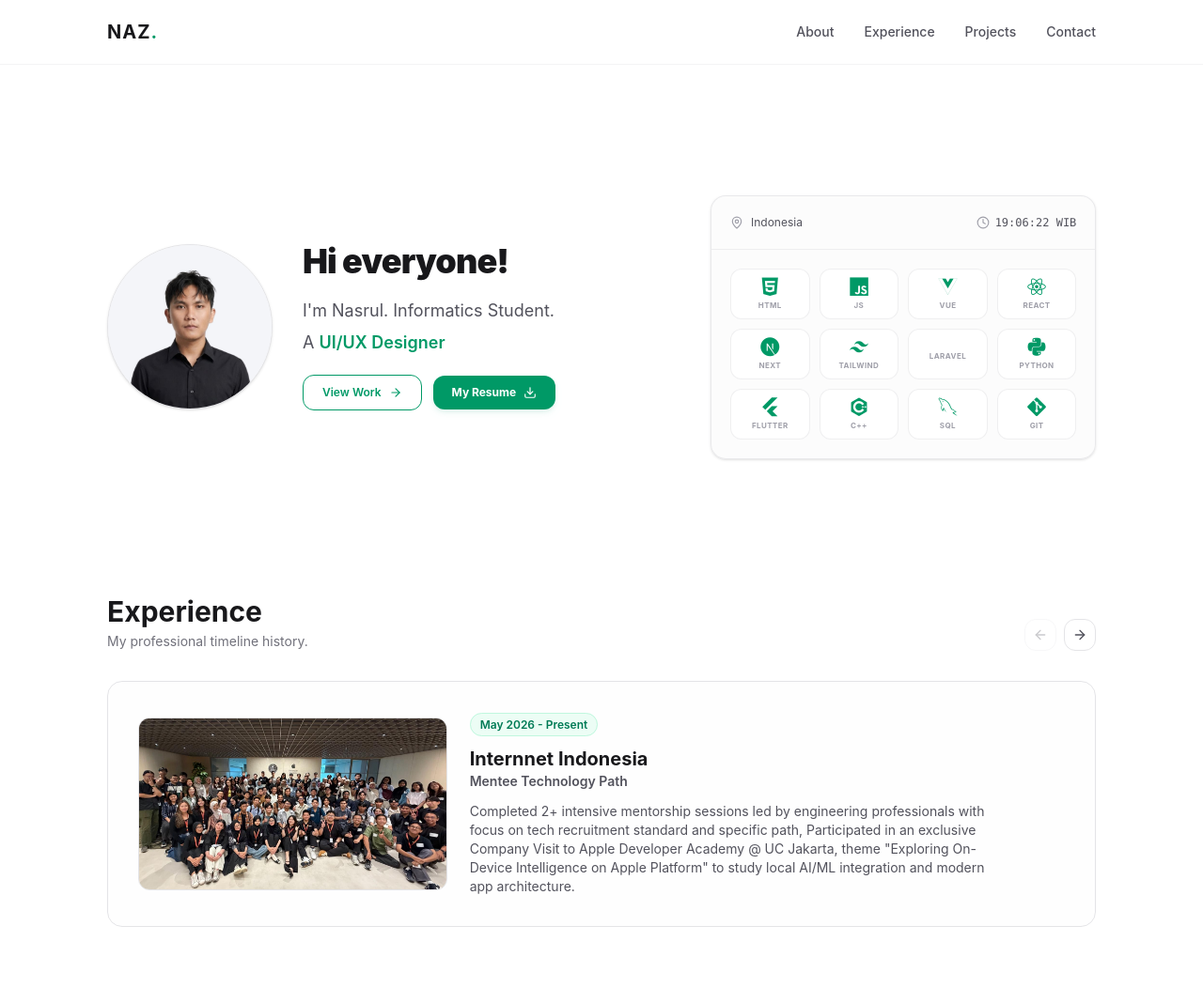
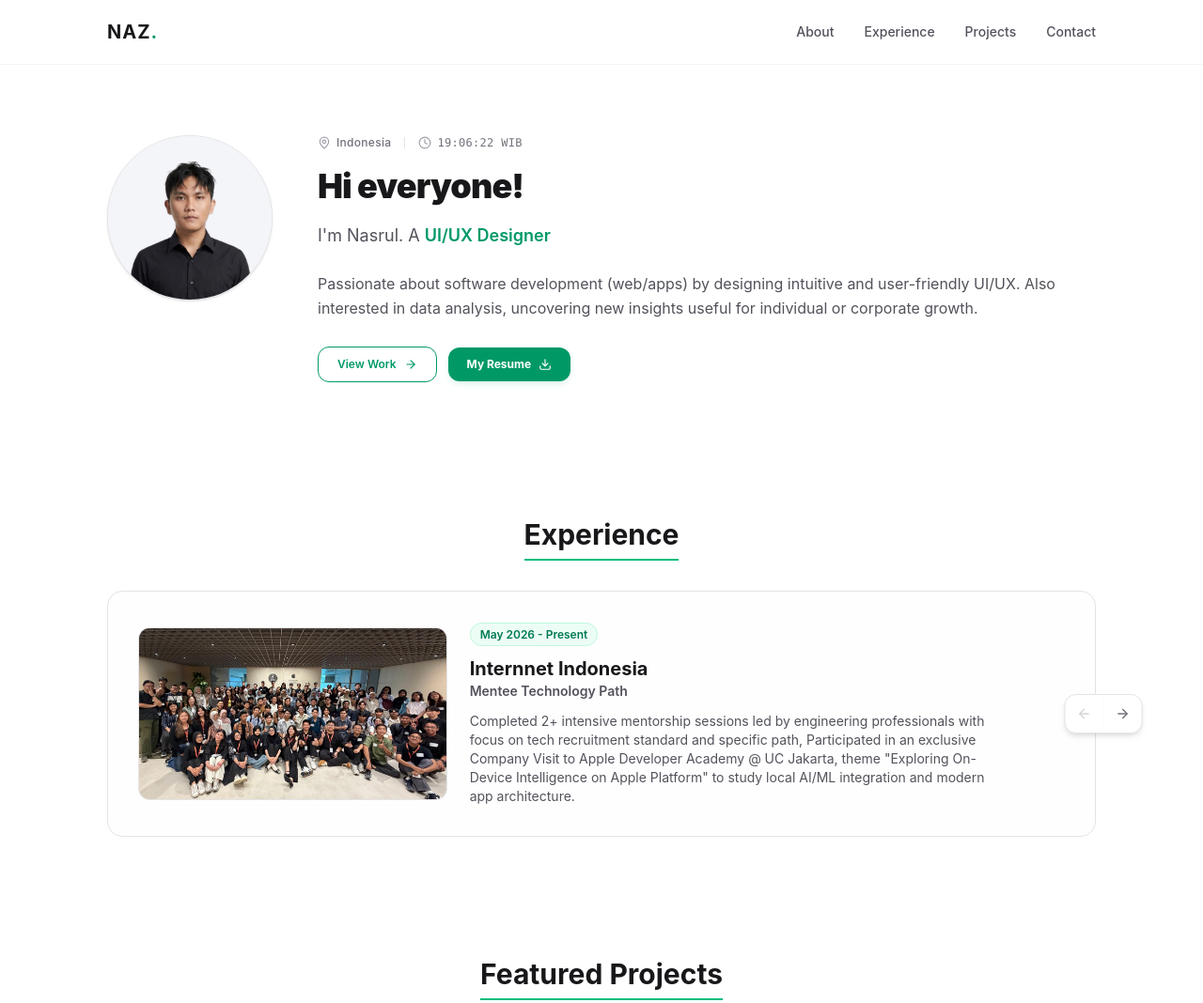
Before and after one commit to code-naz/responsive-portfolio, a website: page index.html in a window 1280 px wide. Shown: the top 1068 px of the page at 94% size. Drawn offline with nearby package versions, Linux system fonts and the light colour scheme; files that its build step writes are made by us from their sources.

Commit message:
update: fix layouting 2nd version

```diff
--- a/index.html
+++ b/index.html
@@ -37,29 +37,51 @@
   <!-- MAIN WRAPPER -->
   <main class="max-w-275 mx-auto px-6 space-y-20 md:space-y-32 pt-0 md:pt-12">
 
-    <!-- ABOUT SECTION (Mobile padding adjusted perfectly to pt-15) -->
-    <section id="about" class="pt-15 md:pt-40 pb-4 space-y-12 scroll-reveal">
-      <div class="grid grid-cols-1 lg:grid-cols-12 gap-12 items-center">
+    <!-- HERO SECTION -->
+    <section id="about" class="pt-12 md:pt-24 pb-4 scroll-reveal">
+      <div class="w-full space-y-12">
 
-        <!-- Left Profile Column -->
-        <div class="flex flex-col sm:flex-row items-center sm:items-start gap-6 md:gap-8 w-full lg:col-span-7">
-          <div class="relative w-40 h-40 md:w-44 md:h-44 shrink-0 mx-auto sm:mx-0">
+        <!-- Top Row Container: Profile and Content Text Column Side-by-Side -->
+        <div class="flex flex-col sm:flex-row items-center sm:items-start gap-8 md:gap-12 w-full">
+
+          <!-- Left Side: Circular Profile Image Frame -->
+          <div class="relative w-40 h-40 md:w-44 md:h-44 shrink-0">
             <div class="w-full h-full rounded-full bg-zinc-50 border border-zinc-200 flex items-center justify-center overflow-hidden shadow-sm">
               <img src="assets/images/profile.jpg" alt="Naz" class="w-full h-full object-cover">
             </div>
           </div>
 
-          <div class="space-y-5 text-center sm:text-left grow">
+          <!-- Right Side: Text Content, Role Metrics & Action Controls -->
+          <div class="space-y-5 text-center sm:text-left grow w-full">
+
+            <!-- Metadata Location & Clock -->
+            <div class="flex items-center justify-center sm:justify-start gap-3.5 text-xs text-zinc-500 font-medium tracking-wide select-none">
+              <div class="flex items-center gap-1.5">
+                <i data-lucide="map-pin" class="w-3.5 h-3.5 text-zinc-400"></i>
+                <span>Indonesia</span>
+              </div>
+              <span class="w-px h-3 bg-zinc-200"></span>
+              <div class="font-mono flex items-center gap-1.5">
+                <i data-lucide="clock" class="w-3.5 h-3.5 text-zinc-400"></i>
+                <span id="dashboard-clock">00:00:00 WIB</span>
+              </div>
+            </div>
+
             <h1 class="text-4xl font-black text-zinc-900 tracking-tight leading-none">Hi everyone!</h1>
 
+            <!-- Professional Role String Layout -->
             <div class="text-zinc-600 text-base md:text-lg leading-relaxed font-normal">
-              <p>I'm Nasrul. Informatics Student.</p>
-              <p class="min-h-12 sm:min-h-0 mt-1">
-                A <span id="typewriter" class="text-emerald-600 font-semibold border-r-2 border-emerald-600/80 pr-1 cursor-blink"></span>
+              <p>
+                I'm Nasrul. A <span id="typewriter" class="text-emerald-600 font-semibold border-r-2 border-emerald-600/80 pr-1 cursor-blink"></span>
               </p>
             </div>
 
-            <div class="flex flex-row justify-center sm:justify-start gap-3 items-center w-full max-w-xs sm:max-w-none mx-auto">
+            <!-- Summary Text Paragraph (Constrained on mobile to max-w-xs to line up perfectly with the buttons) -->
+            <p class="text-zinc-600 text-sm md:text-base leading-relaxed max-w-xs sm:max-w-full mx-auto sm:mx-0 pt-1 text-justify sm:text-left">
+              Passionate about software development (web/apps) by designing intuitive and user-friendly UI/UX. Also interested in data analysis, uncovering new insights useful for individual or corporate growth.
+            </p>
+
+            <div class="flex flex-row justify-center sm:justify-start gap-3 items-center w-full max-w-xs sm:max-w-none mx-auto pt-2">
               <a href="#experience" class="flex-1 sm:flex-initial border border-emerald-600 text-emerald-600 hover:bg-emerald-50 px-5 py-2.5 rounded-xl font-semibold text-xs inline-flex items-center justify-center gap-2 group select-none active:scale-95 transition-all duration-150 whitespace-nowrap">
                 View Work
                 <i data-lucide="arrow-right" class="w-3.5 h-3.5 group-hover:translate-x-1 transition-transform duration-200"></i>
@@ -71,99 +93,22 @@
               </a>
             </div>
           </div>
+
         </div>
 
-        <!-- Right Column: BENTO BOX -->
-        <div class="w-full lg:col-span-5 scroll-reveal delay-100">
-          <div class="bg-zinc-50/60 border border-zinc-200/80 rounded-2xl shadow-sm backdrop-blur-sm overflow-hidden">
-
-            <!-- Metadata Location & Clock -->
-            <div class="grid grid-cols-2 gap-4 text-xs p-5 border-b border-zinc-200/60">
-              <div class="flex items-center gap-2 text-zinc-600">
-                <i data-lucide="map-pin" class="w-3.5 h-3.5 text-zinc-400"></i>
-                <span>Indonesia</span>
-              </div>
-              <div class="text-zinc-600 font-mono text-right flex items-center justify-end gap-1.5">
-                <i data-lucide="clock" class="w-3.5 h-3.5 text-zinc-400"></i>
-                <span id="dashboard-clock">00:00:00 WIB</span>
-              </div>
-            </div>
-
-            <!-- Core Tech Grid -->
-            <div class="p-5">
-              <div class="grid grid-cols-4 gap-2.5 select-none">
-                <div class="flex flex-col items-center justify-center text-center p-2 rounded-xl bg-white border border-zinc-200/60 hover:border-emerald-500/50 transition-colors duration-150 group/tech">
-                  <i class="devicon-html5-plain text-xl text-emerald-600"></i>
-                  <span class="text-[8px] font-bold text-zinc-400 mt-1 tracking-wider uppercase">HTML</span>
-                </div>
-                <div class="flex flex-col items-center justify-center text-center p-2 rounded-xl bg-white border border-zinc-200/60 hover:border-emerald-500/50 transition-colors duration-150 group/tech">
-                  <i class="devicon-javascript-plain text-xl text-emerald-600"></i>
-                  <span class="text-[8px] font-bold text-zinc-400 mt-1 tracking-wider uppercase">JS</span>
-                </div>
-                <div class="flex flex-col items-center justify-center text-center p-2 rounded-xl bg-white border border-zinc-200/60 hover:border-emerald-500/50 transition-colors duration-150 group/tech">
-                  <i class="devicon-vuejs-plain text-xl text-emerald-600"></i>
-                  <span class="text-[8px] font-bold text-zinc-400 mt-1 tracking-wider uppercase">Vue</span>
-                </div>
-                <div class="flex flex-col items-center justify-center text-center p-2 rounded-xl bg-white border border-zinc-200/60 hover:border-emerald-500/50 transition-colors duration-150 group/tech">
-                  <i class="devicon-react-original text-xl text-emerald-600"></i>
-                  <span class="text-[8px] font-bold text-zinc-400 mt-1 tracking-wider uppercase">React</span>
-                </div>
-                <div class="flex flex-col items-center justify-center text-center p-2 rounded-xl bg-white border border-zinc-200/60 hover:border-emerald-500/50 transition-colors duration-150 group/tech">
-                  <i class="devicon-nextjs-plain text-xl text-emerald-600"></i>
-                  <span class="text-[8px] font-bold text-zinc-400 mt-1 tracking-wider uppercase">Next</span>
-                </div>
-                <div class="flex flex-col items-center justify-center text-center p-2 rounded-xl bg-white border border-zinc-200/60 hover:border-emerald-500/50 transition-colors duration-150 group/tech">
-                  <i class="devicon-tailwindcss-plain text-xl text-emerald-600"></i>
-                  <span class="text-[8px] font-bold text-zinc-400 mt-1 tracking-wider uppercase">Tailwind</span>
-                </div>
-                <div class="flex flex-col items-center justify-center text-center p-2 rounded-xl bg-white border border-zinc-200/60 hover:border-emerald-500/50 transition-colors duration-150 group/tech">
-                  <i class="devicon-laravel-original text-xl text-emerald-600"></i>
-                  <span class="text-[8px] font-bold text-zinc-400 mt-1 tracking-wider uppercase">Laravel</span>
-                </div>
-                <div class="flex flex-col items-center justify-center text-center p-2 rounded-xl bg-white border border-zinc-200/60 hover:border-emerald-500/50 transition-colors duration-150 group/tech">
-                  <i class="devicon-python-plain text-xl text-emerald-600"></i>
-                  <span class="text-[8px] font-bold text-zinc-400 mt-1 tracking-wider uppercase">Python</span>
-                </div>
-                <div class="flex flex-col items-center justify-center text-center p-2 rounded-xl bg-white border border-zinc-200/60 hover:border-emerald-500/50 transition-colors duration-150 group/tech">
-                  <i class="devicon-flutter-plain text-xl text-emerald-600"></i>
-                  <span class="text-[8px] font-bold text-zinc-400 mt-1 tracking-wider uppercase">Flutter</span>
-                </div>
-                <div class="flex flex-col items-center justify-center text-center p-2 rounded-xl bg-white border border-zinc-200/60 hover:border-emerald-500/50 transition-colors duration-150 group/tech">
-                  <i class="devicon-cplusplus-plain text-xl text-emerald-600"></i>
-                  <span class="text-[8px] font-bold text-zinc-400 mt-1 tracking-wider uppercase">C++</span>
-                </div>
-                <div class="flex flex-col items-center justify-center text-center p-2 rounded-xl bg-white border border-zinc-200/60 hover:border-emerald-500/50 transition-colors duration-150 group/tech">
-                  <i class="devicon-mysql-plain text-xl text-emerald-600"></i>
-                  <span class="text-[8px] font-bold text-zinc-400 mt-1 tracking-wider uppercase">SQL</span>
-                </div>
-                <div class="flex flex-col items-center justify-center text-center p-2 rounded-xl bg-white border border-zinc-200/60 hover:border-emerald-500/50 transition-colors duration-150 group/tech">
-                  <i class="devicon-git-plain text-xl text-emerald-600"></i>
-                  <span class="text-[8px] font-bold text-zinc-400 mt-1 tracking-wider uppercase">Git</span>
-                </div>
-              </div>
-            </div>
-
-          </div>
-        </div>
       </div>
     </section>
 
     <!-- EXPERIENCE SECTION -->
-    <section id="experience" class="space-y-8 scroll-reveal">
-      <div class="flex justify-between items-end">
-        <div>
-          <h2 class="text-2xl md:text-3xl font-bold text-zinc-900">Experience</h2>
-          <p class="text-zinc-500 text-sm mt-1">My professional timeline history.</p>
+    <section id="experience" class="space-y-8">
+
+      <!-- Centered Section Title Layout with Emerald Bottom Border Line -->
+      <div class="flex flex-col items-center text-center">
+        <h2 class="text-2xl md:text-3xl font-bold text-zinc-900 border-b-2 border-emerald-500 pb-2 inline-block">Experience</h2>
       </div>
-        <div class="flex gap-2">
-          <button id="prev-slide" class="p-2 rounded-xl bg-white border border-zinc-200 hover:border-emerald-500 text-zinc-600 hover:text-emerald-600 transition-all cursor-pointer active:scale-95">
-            <i data-lucide="arrow-left" class="w-4 h-4"></i>
-          </button>
-          <button id="next-slide" class="p-2 rounded-xl bg-white border border-zinc-200 hover:border-emerald-500 text-zinc-600 hover:text-emerald-600 transition-all cursor-pointer active:scale-95">
-            <i data-lucide="arrow-right" class="w-4 h-4"></i>
-          </button>
-        </div>
-      </div>
+
+      <!-- Carousel Container Wrapper -->
+      <div class="relative w-full">
 
         <div class="overflow-hidden w-full rounded-2xl border border-zinc-200 bg-zinc-50/30">
           <div id="carousel-track" class="flex transition-transform duration-500 ease-out will-change-transform">
@@ -190,7 +135,7 @@
               </div>
               <div class="space-y-3 w-full">
                 <div>
-                <span class="text-xs text-emerald-700 bg-emerald-50 border border-emerald-200/60 px-2.5 py-1 rounded-full font-semibold">Jan - Content 2025</span>
+                  <span class="text-xs text-emerald-700 bg-emerald-50 border border-emerald-200/60 px-2.5 py-1 rounded-full font-semibold">Jan - Oct 2025</span>
                 </div>
                 <div>
                   <h3 class="text-xl font-bold text-zinc-900">Satria Muda</h3>
@@ -218,13 +163,26 @@
 
           </div>
         </div>
+
+        <!-- Single Unified Overlay Arrow Controller Component -->
+        <div class="absolute -right-2 lg:translate-x-1/2 top-1/2 -translate-y-1/2 z-10 flex flex-row items-center bg-white border border-zinc-200 rounded-xl shadow-md overflow-hidden divide-x divide-zinc-100">
+          <button id="prev-slide" class="p-3 text-zinc-500 hover:text-emerald-600 hover:bg-zinc-50/50 transition-all cursor-pointer active:scale-95" aria-label="Previous Slide">
+            <i data-lucide="arrow-left" class="w-4 h-4"></i>
+          </button>
+          <button id="next-slide" class="p-3 text-zinc-500 hover:text-emerald-600 hover:bg-zinc-50/50 transition-all cursor-pointer active:scale-95" aria-label="Next Slide">
+            <i data-lucide="arrow-right" class="w-4 h-4"></i>
+          </button>
+        </div>
+
+      </div>
     </section>
 
     <!-- PROJECTS SECTION -->
-    <section id="projects" class="space-y-8 scroll-reveal">
-      <div>
-        <h2 class="text-2xl md:text-3xl font-bold text-zinc-900">Featured Projects</h2>
-        <p class="text-zinc-500 text-sm mt-1">A curated grid of my technical builds.</p>
+    <section id="projects" class="space-y-8">
+
+      <!-- Centered Section Title Layout with Emerald Bottom Border Line -->
+      <div class="flex flex-col items-center text-center">
+        <h2 class="text-2xl md:text-3xl font-bold text-zinc-900 border-b-2 border-emerald-500 pb-2 inline-block">Featured Projects</h2>
       </div>
 
       <div class="grid grid-cols-1 md:grid-cols-3 gap-6">
@@ -268,26 +226,38 @@
       </div>
     </section>
 
-    <!-- CONTACT SECTION (Acts as a clean space cushion at the bottom of the viewport) -->
-    <section id="contact" class="grid grid-cols-1 md:grid-cols-2 gap-12 pb-44 md:pb-32 scroll-reveal">
+    <!-- CONTACT SECTION -->
+    <section id="contact" class="space-y-8 pb-32">
+
+      <!-- Centered Section Title Layout with Emerald Bottom Border Line -->
+      <div class="flex flex-col items-center text-center">
+        <h2 class="text-2xl md:text-3xl font-bold text-zinc-900 border-b-2 border-emerald-500 pb-2 inline-block">Let's Connect</h2>
+      </div>
+
+      <div class="grid grid-cols-1 md:grid-cols-2 gap-12 pt-2">
 
         <div class="space-y-6">
-        <div class="space-y-3">
-          <h2 class="text-2xl md:text-3xl font-bold text-zinc-900">Let's Connect</h2>
-          <p class="text-zinc-600 leading-relaxed max-w-sm text-sm md:text-base">
+          <p class="text-zinc-600 leading-relaxed max-w-sm text-sm md:text-base text-center sm:text-left">
             Feel free to reach out or drop a direct message below.
           </p>
-        </div>
 
-        <div class="flex flex-row flex-wrap gap-3 items-center">
-          <a href="https://instagram.com/naazrlh.go" target="_blank" rel="noopener noreferrer" class="flex items-center gap-2.5 px-4 py-2.5 bg-zinc-50 border border-zinc-200 rounded-xl text-zinc-700 hover:text-emerald-600 hover:border-emerald-500/40 transition-all duration-200 select-none group">
-            <svg xmlns="http://www.w3.org/2000/svg" width="16" height="16" viewBox="0 0 24 24" fill="none" stroke="currentColor" stroke-width="2" stroke-linecap="round" stroke-linejoin="round" class="text-zinc-400 group-hover:text-emerald-600 transition-colors"><rect width="20" height="20" x="2" y="2" rx="5" ry="5"/><path d="M16 11.37A4 4 0 1 1 12.63 8 4 4 0 0 1 16 11.37z"/><line x1="17.5" x2="17.51" y1="6.5" y2="6.5"/></svg>
-            <span class="text-sm font-bold">Instagram</span>
+          <!-- Social Row forced inline using flex-nowrap on all viewport breaks -->
+          <div class="flex flex-row flex-nowrap gap-2 md:gap-3 items-center justify-center sm:justify-start w-full overflow-x-auto no-scrollbar py-1">
+            <a href="https://instagram.com/naazrlh.go" target="_blank" rel="noopener noreferrer" class="flex items-center gap-2 px-3.5 py-2.5 bg-zinc-50 border border-zinc-200 rounded-xl text-zinc-700 hover:text-emerald-600 hover:border-emerald-500/40 transition-all duration-200 select-none group shrink-0">
+              <svg xmlns="http://www.w3.org/2000/svg" width="15" height="15" viewBox="0 0 24 24" fill="none" stroke="currentColor" stroke-width="2" stroke-linecap="round" stroke-linejoin="round" class="text-zinc-400 group-hover:text-emerald-600 transition-colors"><rect width="20" height="20" x="2" y="2" rx="5" ry="5"/><path d="M16 11.37A4 4 0 1 1 12.63 8 4 4 0 0 1 16 11.37z"/><line x1="17.5" x2="17.51" y1="6.5" y2="6.5"/></svg>
+              <span class="text-xs font-bold">Instagram</span>
             </a>
 
-          <a href="https://linkedin.com/in/mh-nasrulloh" target="_blank" rel="noopener noreferrer" class="flex items-center gap-2.5 px-4 py-2.5 bg-zinc-50 border border-zinc-200 rounded-xl text-zinc-700 hover:text-emerald-600 hover:border-emerald-500/40 transition-all duration-200 select-none group">
-            <svg xmlns="http://www.w3.org/2000/svg" width="16" height="16" viewBox="0 0 24 24" fill="none" stroke="currentColor" stroke-width="2" stroke-linecap="round" stroke-linejoin="round" class="text-zinc-400 group-hover:text-emerald-600 transition-colors"><path d="M16 8a6 6 0 0 1 6 6v7h-4v-7a2 2 0 0 0-2-2 2 2 0 0 0-2 2v7h-4v-7a6 6 0 0 1 6-6z"/><rect width="4" height="12" x="2" y="9"/><circle cx="4" cy="4" r="2"/></svg>
-            <span class="text-sm font-bold">LinkedIn</span>
+            <a href="https://linkedin.com/in/mh-nasrulloh" target="_blank" rel="noopener noreferrer" class="flex items-center gap-2 px-3.5 py-2.5 bg-zinc-50 border border-zinc-200 rounded-xl text-zinc-700 hover:text-emerald-600 hover:border-emerald-500/40 transition-all duration-200 select-none group shrink-0">
+              <svg xmlns="http://www.w3.org/2000/svg" width="15" height="15" viewBox="0 0 24 24" fill="none" stroke="currentColor" stroke-width="2" stroke-linecap="round" stroke-linejoin="round" class="text-zinc-400 group-hover:text-emerald-600 transition-colors"><path d="M16 8a6 6 0 0 1 6 6v7h-4v-7a2 2 0 0 0-2-2 2 2 0 0 0-2 2v7h-4v-7a6 6 0 0 1 6-6z"/><rect width="4" height="12" x="2" y="9"/><circle cx="4" cy="4" r="2"/></svg>
+              <span class="text-xs font-bold">LinkedIn</span>
+            </a>
+
+            <a href="https://wa.me/6285701816674" target="_blank" rel="noopener noreferrer" class="flex items-center gap-2 px-3.5 py-2.5 bg-zinc-50 border border-zinc-200 rounded-xl text-zinc-700 hover:text-emerald-600 hover:border-emerald-500/40 transition-all duration-200 select-none group shrink-0">
+              <svg xmlns="http://www.w3.org/2000/svg" width="15" height="15" fill="currentColor" viewBox="0 0 24 24" class="text-zinc-400 group-hover:text-emerald-600 transition-colors">
+                <path d="M12.004 2c-5.518 0-10 4.482-10 10 0 1.761.461 3.415 1.266 4.861L2 22l5.312-1.393c1.411.77 3.012 1.21 4.692 1.21 5.518 0 10-4.482 10-10s-4.482-10-10-10zm.004 18c-1.539 0-2.99-.413-4.25-1.135l-.304-.173-3.153.827.84-3.076-.19-.303c-.79-1.258-1.213-2.722-1.213-4.24 0-4.411 3.589-8 8-8s8 3.589 8 8-3.589 8-8 8zm4.646-6.425c-.254-.127-1.503-.742-1.737-.827-.234-.085-.405-.127-.576.128-.171.254-.66.827-.808.996-.149.17-.297.19-.551.063-.254-.127-1.074-.396-2.046-1.264-.756-.674-1.266-1.508-1.414-1.762-.149-.254-.016-.391.111-.517.114-.114.254-.297.381-.445.127-.149.17-.254.254-.424.085-.17.042-.318-.021-.445-.064-.127-.576-1.393-.789-1.906-.207-.5-.421-.433-.576-.441-.149-.007-.32-.009-.491-.009-.171 0-.449.064-.684.318-.234.254-.897.877-.897 2.14 0 1.263.918 2.482 1.046 2.652.128.17 1.808 2.761 4.379 3.869.612.264 1.09.421 1.462.539.614.196 1.173.168 1.614.103.492-.072 1.503-.615 1.716-1.209.213-.593.213-1.102.149-1.208-.064-.107-.234-.149-.488-.277z"/>
+              </svg>
+              <span class="text-xs font-bold">WhatsApp</span>
             </a>
           </div>
         </div>
@@ -321,6 +291,7 @@
 
           </a>
         </div>
+      </div>
     </section>
 
   </main>
```
Lines whose indentation alone changed are shown as unchanged.
